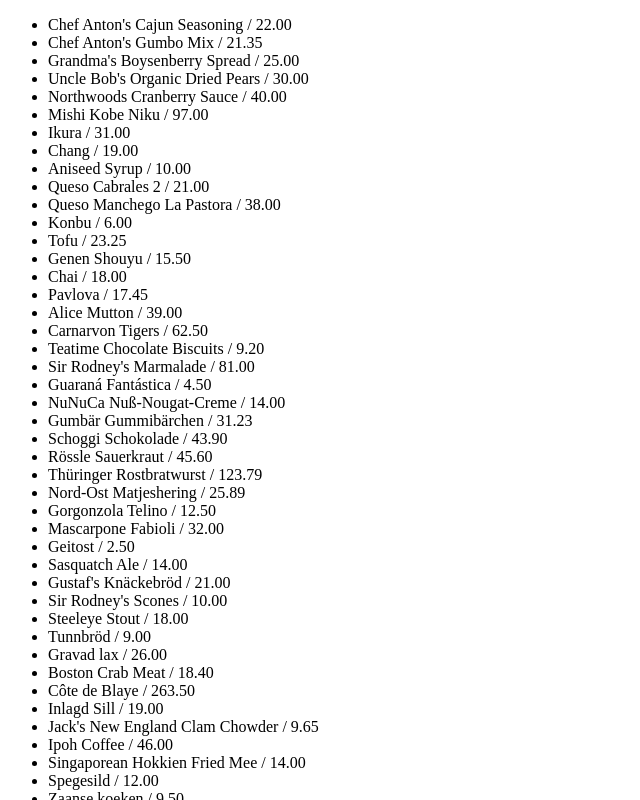
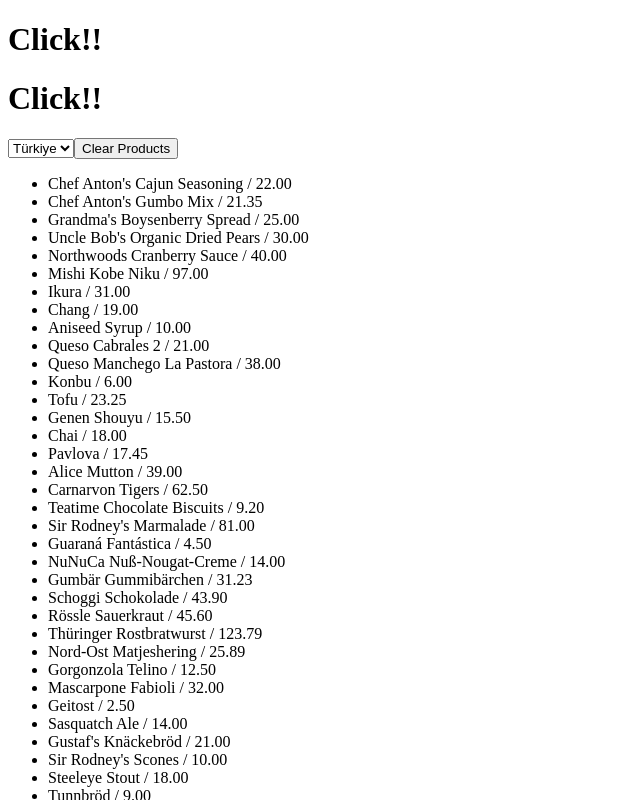
Before and after one commit to yakintech/code-academy-react-tutorial, a React (Create React App) app: page / in a window 1280 px wide. Shown: the top 800 px of the page, without its empty margins (0-640 px from the left). Built offline with nearby package versions, Linux system fonts and the light colour scheme.

Commit message:
jsx sample

```diff
--- a/public/index.html
+++ b/public/index.html
@@ -19,4 +19,5 @@
 
     </div>
   </body>
+
 </html>
--- a/src/App.js
+++ b/src/App.js
@@ -1,11 +1,16 @@
 import JsxCss from "./jsxSample/JsxCss";
+import JsxEvents from "./jsxSample/JsxEvents";
 import ProductList from "./jsxSample/ProductList";
 
 
 //PARENT COMPONENT!!
 function App() {
 
-  return <ProductList/>
+  return <>
+
+    <JsxEvents/>
+    <ProductList/>
+  </>
 
 }
 
--- /dev/null
+++ b/src/jsxSample/JsxEvents.js
@@ -0,0 +1,27 @@
+import React from 'react'
+
+function JsxEvents() {
+
+    const clickMe = () => {
+        alert('Click Me!!')
+    }
+
+    const changeCountry = (e) => {
+
+        console.log('e', e.target);
+
+    }
+
+  return (
+    <>
+        <h1 onClick={clickMe}>Click!!</h1>
+        <h1 onClick={() => clickMe()}>Click!!</h1>
+        <select onChange={(e) => changeCountry(e)}>
+            <option>Türkiye</option>
+            <option>Rusya</option>
+        </select>
+    </>
+  )
+}
+
+export default JsxEvents
--- a/src/jsxSample/ProductList.js
+++ b/src/jsxSample/ProductList.js
@@ -6,12 +6,24 @@ function ProductList() {
 
     //fiyatı 30 dan büyük olanlar tomato renginde olsun! react bilenler bunu table içerisinde yazsın!!
 
+    const clearProducts = () => {
+
+        document.getElementsByTagName('ul')[0].innerHTML = '';
+
+    }
+
     return (
-        <ul>
-            {
-                products.map((item) => <li>{item.name} / {item.unitPrice.toFixed(2)}</li>)
-            }
-        </ul>
+        <>
+            <button onClick={() => clearProducts()}>Clear Products</button>
+
+            <ul>
+                {
+                    products.map((item) => <li>{item.name} / {item.unitPrice.toFixed(2)}</li>)
+                }
+            </ul>
+
+        </>
+
     )
 }
 
```
